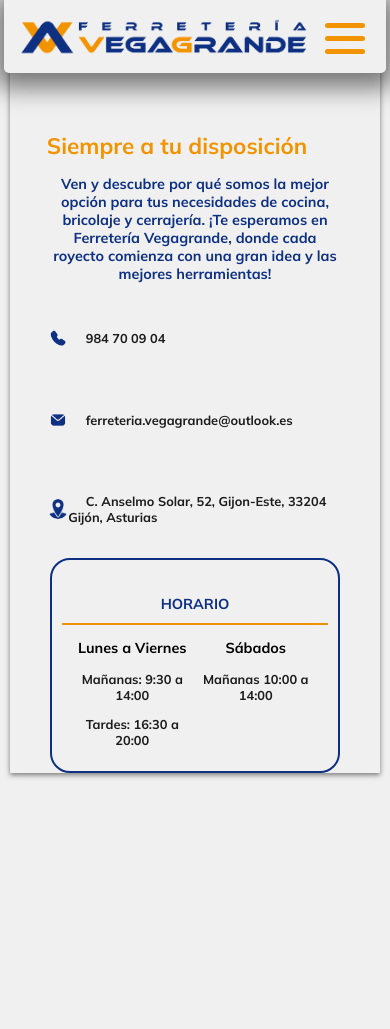
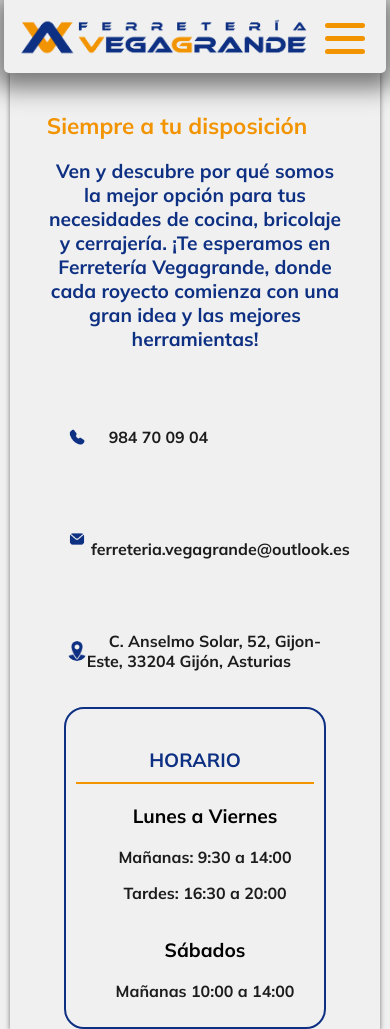
Before and after one commit to Pabloglezr8/Proyecto-Final, a PHP site: page /api/contact.php in a window 390 px wide. Before the commit the page ends 778 px from the top, so only its background shows below. Run offline with PHP 8.4, Linux system fonts and the light colour scheme.

Commit message:
continuamos con responsividad

```diff
--- a/api/header.php
+++ b/api/header.php
@@ -100,7 +100,6 @@
                 <?php endif; ?>
             </nav>
         </div>
-        </div>
 
 
         <!-- Menú de navegación para dispositivos de escritorio -->
--- a/styles/contact.css
+++ b/styles/contact.css
@@ -1,38 +1,38 @@
-.contact-title-container{
+.contact-title-container {
     margin: 80px auto;
     margin-bottom: 0;
     width: 80%;
 }
 
-.contact-subtitle{
+.contact-subtitle {
     text-align: center;
     color: #0e3083;
 }
 
-.contact-data-container{
+.contact-data-container {
     margin: 0 auto;
     width: 80%;
     display: grid;
-    grid-template-columns: repeat(auto-fit, minmax(300px, 1fr));
+    grid-template-columns: repeat(auto-fit, minmax(400px, 1fr));
     align-items: center;
 }
 
-.contact-data{
-    display:  flex;
+.contact-data {
+    display: flex;
     flex-direction: row;
     align-items: center;
     padding: 20px;
 
-    h4{
+    h4 {
         margin-left: 50px;
     }
 }
 
-.ubication:hover{
+.ubication:hover {
     color: #f29400;
 }
 
-.horario{
+.horario {
     border: 2px solid #0e3083;
     border-radius: 20px;
     margin: 0 auto;
@@ -42,56 +42,102 @@
     padding: 10px;
 }
 
-.parragraf{
-    text-align:left;
+.parragraf {
+    text-align: left;
 }
 
-.horario-container{
+.horario-container {
     padding-left: 10px;
     padding-right: 10px;
     margin: 0 auto;
     display: flex;
     flex-direction: row;
-    justify-content: space-between;
     text-align: center;
+    justify-content: space-around;
 
-    p{
+    p {
         text-align: center;
     }
 
 }
 
+.week{
+    margin: 0 auto;
+}
 
+.weekend{
+    margin: 0 auto;
+}
 
-.horario-title{
+.horario-title {
     border-bottom: 2px solid #f29400;
-    text-align:
-     center;
+    text-align: center;
     padding: 10px;
     margin-bottom: 0;
     color: #0e3083;
 }
 
-.icon{
+
+.icon {
     width: 50px;
     height: 50px;
 }
 
 
 
-@media screen and (width < 1025px) {
-    .contact-data-container{
-        width: 90%;
+@media screen and (width < 1441px) {
+
+    /*     .contact-data-left{
+        display: flex;
+        flex-direction: row;
+        justify-content:center;
+        align-items: center;
     }
-
-    .icon{
+ */
+    .icon {
         width: 35px;
         height: 35px;
     }
+
+    .parragraf {
+        font-size: 1em;
+    }
+
 }
+
+@media screen and (width < 1025px) {
+    .contact-data-left {
+        flex-direction: column;
+    }
+
+    .horario-container {
+        width: 100%;
+    }
+}
+
 @media screen and (width < 901px) {
-    .icon{
+    .contact-title-container {
+        margin: 40px auto;
+
+    }
+
+    .icon {
         width: 20px;
         height: 20px;
     }
 }
+
+@media screen and (width < 470px) {
+
+    .contact-data-container {
+        grid-template-columns: repeat(auto-fit, minmax(200px, 1fr));
+    }
+
+    .horario-container {
+        flex-direction: column;
+    }
+
+    h3 {
+        font-size: 1.2em;
+    }
+}
--- a/styles/header.css
+++ b/styles/header.css
@@ -13,9 +13,7 @@
 
 /* Estilos para el header logo y titulo */
 .header-top-container {
-    display: grid;
-    grid-template-columns: repeat(auto-fit, minmax(500px, 1fr));
-    justify-content: space-between;
+    position: relative;
     padding: 10px;
 }
 
@@ -92,6 +90,9 @@
 }
 
 .user-menu {
+    position: absolute;
+    top: 40px;
+    right: 0;
     font-size: 1.3em;
     display: flex;
     flex-direction: row;
--- a/styles/style.css
+++ b/styles/style.css
@@ -220,7 +220,7 @@
 
 @media screen and (width < 901px) {
     body {
-        padding-top: 50px;
+        padding-top: 70px;
 
     }
 
```
